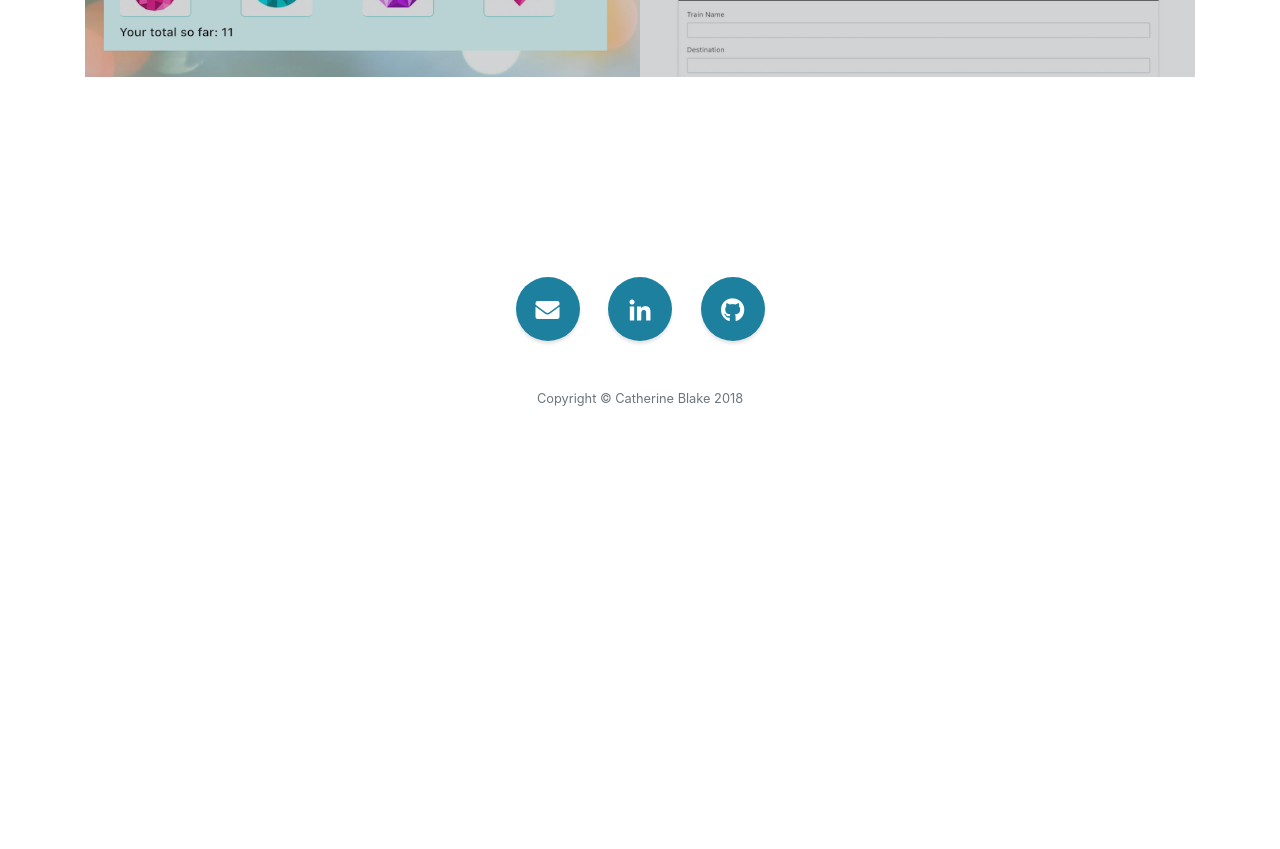
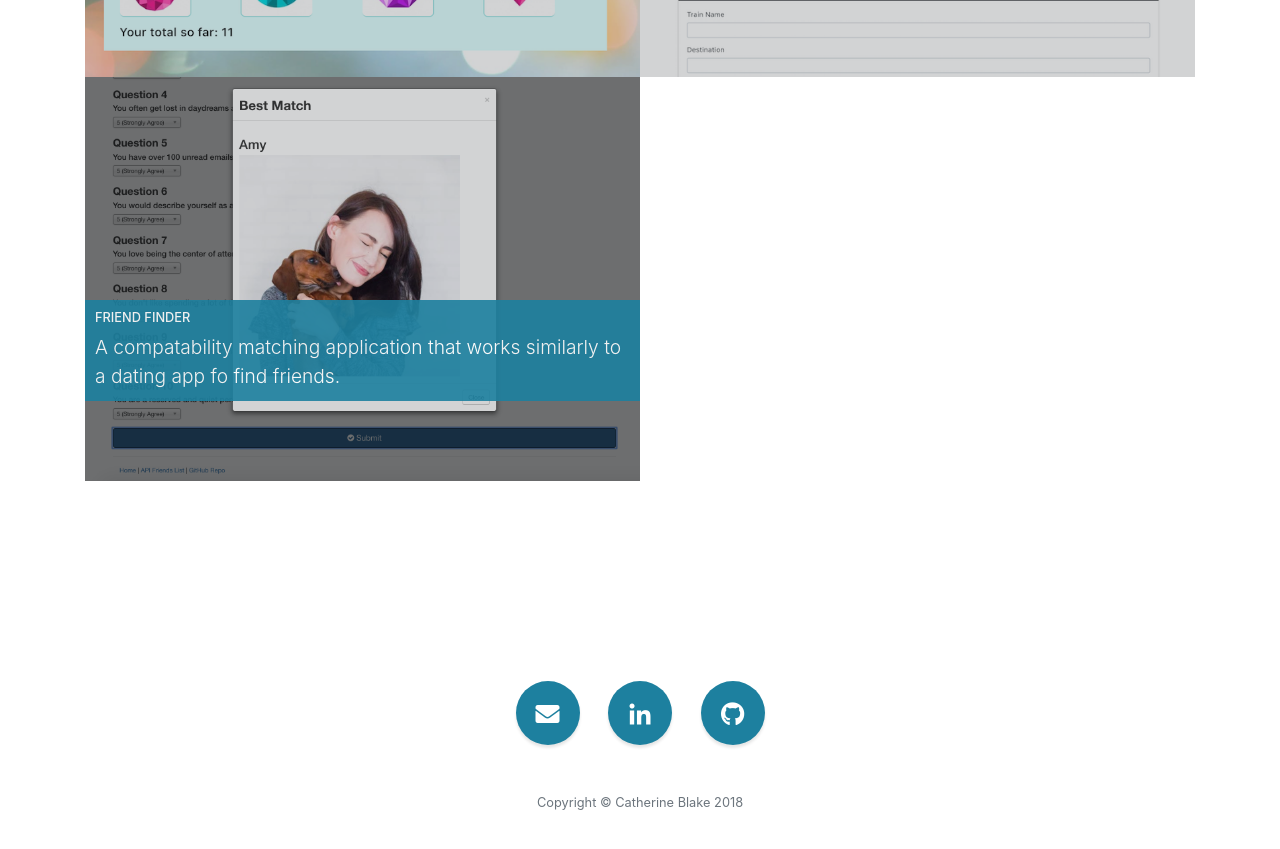
Before and after one commit to catmblake/my-portfolio, a website with bundled scripts: page index.html in a window 1280 px wide. Shown: the part 3023-3872 px from the top of the page. Before the commit the page ends 3511 px from the top, so only its background shows below. Built offline with nearby package versions, Linux system fonts and the light colour scheme.

Commit message:
added Friend Finder to recent projects

```diff
--- a/index.html
+++ b/index.html
@@ -192,6 +192,17 @@
             <img class="img-fluid" src="img/train-scheduler.png" alt="Train Scheduler">
           </a>
         </div>
+        <div class="col-lg-6">
+          <a class="portfolio-item" href="https://friend-finder-matching-app.herokuapp.com/">
+            <span class="caption">
+              <span class="caption-content">
+                <h2>Friend Finder</h2>
+                <p class="mb-0">A compatability matching application that works similarly to a dating app fo find friends.</p>
+              </span>
+            </span>
+            <img class="img-fluid" src="img/friend-finder.png" alt="Friend Finder">
+          </a>
+        </div>
       </div>
     </div>
   </section>
```
Also changed, not shown: img/friend-finder.png (added), 1 other file.
